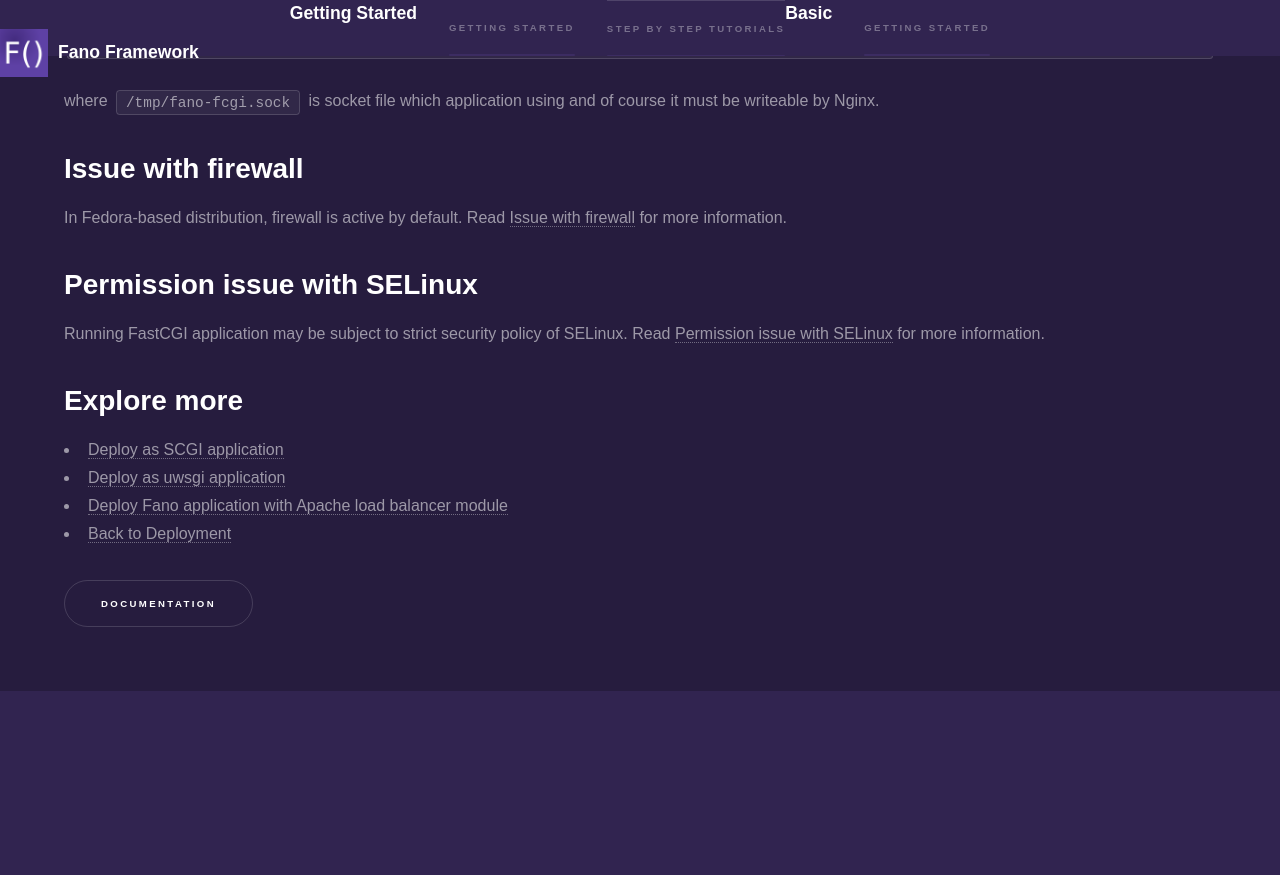
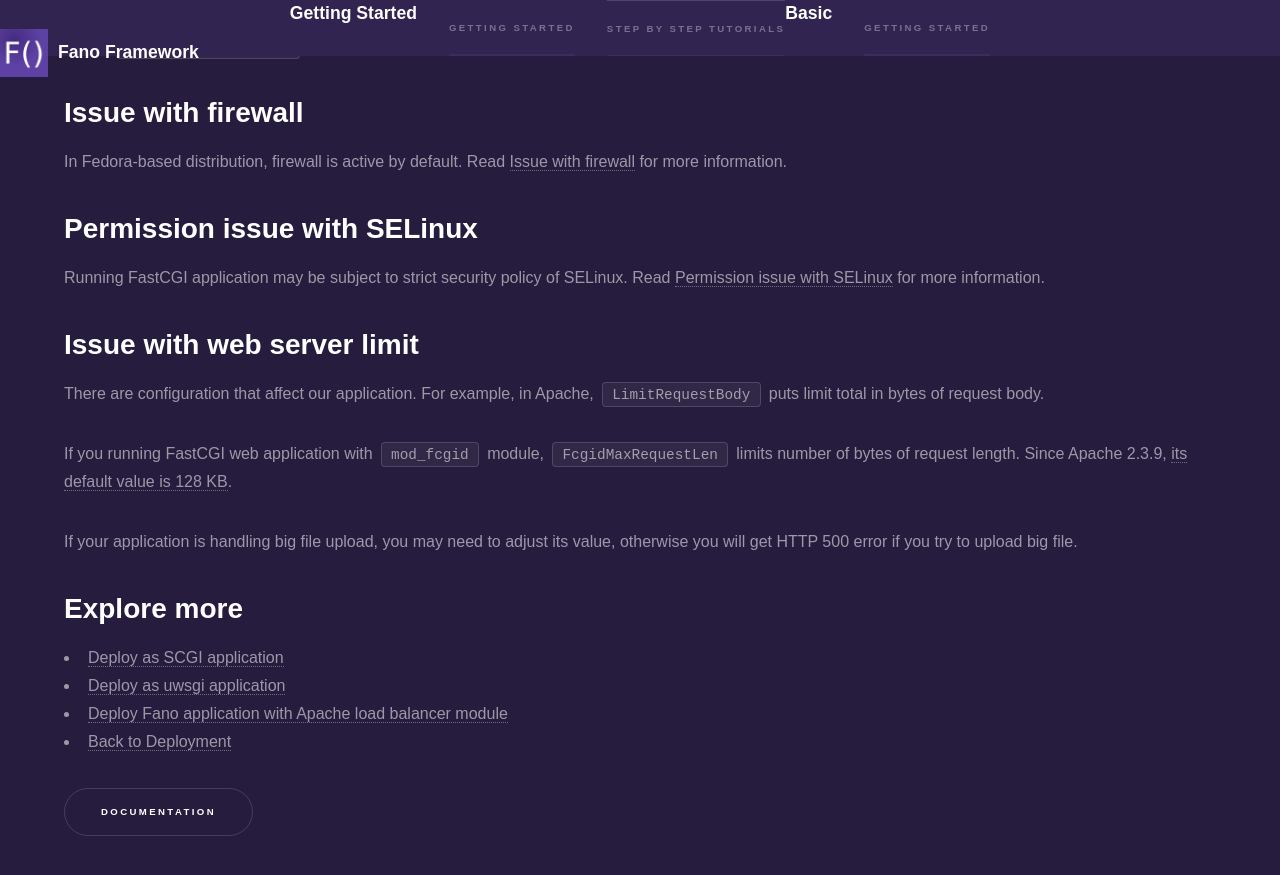
Before and after one commit to fanoframework/fanoframework.github.io, a Jekyll site: the page built from deployment/fastcgi/index.md, in a window 1280 px wide and 900 px high, scrolled down 5887 px. Shown: the top 875 px of the window. Built offline with Jekyll 4.4.1, drawn with Linux system fonts in a browser that asks for light colours; our own code applies the rules of GitHub Pages for plain Markdown files; before the commit the page ends 6578 px from its top, so only the background shows below that.

Commit message:
add content about web server limit

```diff
--- a/deployment/fastcgi/index.md
+++ b/deployment/fastcgi/index.md
@@ -132,13 +132,13 @@
 
 The difference between Debian and Fedora regarding Apache mostly about default service name (Debian uses `apache2` and Fedora uses `httpd`), user which Apache run (Debian uses `www-data` user while Fedora uses `apache`) and default Apache configuration location.
 
-- Create virtual host
+#### Create virtual host
 
 Apache main configuration is stored in `/etc/httpd/httpd.conf`. To add virtual host configuration, you can simply add entry to this file or prefered way is to create configuration in file `/etc/httpd/conf.d/` directory.
 
 In Fedora and Apache 2.4, `/etc/httpd/conf.d/` directory will be search for additional configurations. So you can just create virtual host file inside this directory.
 
-- Reload Apache service
+#### Reload Apache service
 
 Tell Apache to load configuration by running
 
@@ -236,6 +236,14 @@
 
 Running FastCGI application may be subject to strict security policy of SELinux. Read [Permission issue with SELinux](/deployment/scgi#permission-issue-with-selinux) for more information.
 
+## Issue with web server limit
+
+There are configuration that affect our application. For example, in Apache, `LimitRequestBody` puts limit total in bytes of request body.
+
+If you running FastCGI web application with `mod_fcgid` module, `FcgidMaxRequestLen` limits number of bytes of request length. Since Apache 2.3.9, [its default value is 128 KB](http://httpd.apache.org/mod_fcgid/mod/mod_fcgid.html#fcgidmaxrequestlen).
+
+If your application is handling big file upload, you may need to adjust its value, otherwise you will get HTTP 500 error if you try to upload big file.
+
 ## Explore more
 
 - [Deploy as SCGI application](/deployment/scgi)
```
